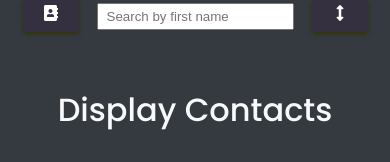
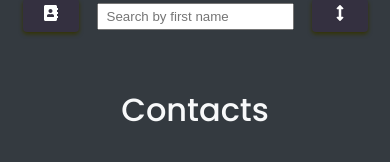
Before and after one commit to spectr-e/react-projects, a React (Vite) app: page / in a window 390 px wide. Shown: the part 249-411 px from the top of the page. Built offline with nearby package versions, Linux system fonts and the light colour scheme.

Commit message:
fix(PhoneBookApp): Change the title of the contacts container

```diff
--- a/src/Projects/24-phone-book-app/PhoneBookApp.jsx
+++ b/src/Projects/24-phone-book-app/PhoneBookApp.jsx
@@ -5,7 +5,7 @@ import { contacts } from '../../data'
 import SearchFilter from './SearchFilter'
 
 const PhoneBookApp = () => {
-  const [showContacts, setShowContacts] = useState(true)
+  const [showContacts, setShowContacts] = useState(false)
   const db = contacts
 
   const toggleContacts = () => {
@@ -19,7 +19,7 @@ const PhoneBookApp = () => {
         <SearchFilter handleToggle={toggleContacts} />
 
         <div style={{ height: 600, overflow: 'auto' }}>
-          <h2 className='subtitle text-center'>Display Contacts</h2>
+          <h2 className='subtitle text-center'>Contacts</h2>
           {showContacts && <ContactList contacts={db} />}
         </div>
       </main>
```
